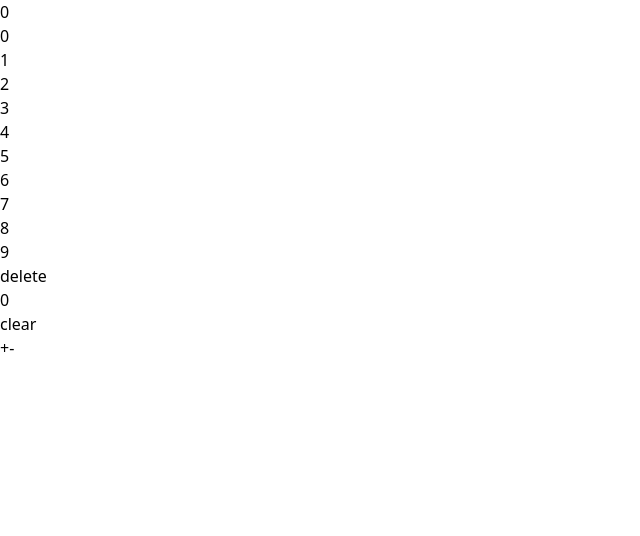
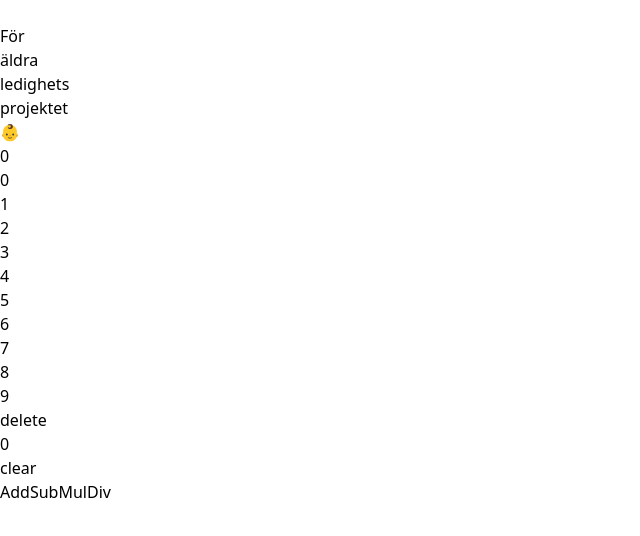
Before and after one commit to antonstihl/fl, a React (Vite) app: page /calculator in a window 1280 px wide. Shown: the top 536 px of the page, without its empty margins (0-640 px from the left). Built offline with nearby package versions, Linux system fonts and the light colour scheme.

Commit message:
cleanup, routes and stuff

```diff
--- a/index.html
+++ b/index.html
@@ -3,7 +3,7 @@
   <head>
     <meta charset="UTF-8" />
     <meta name="viewport" content="width=device-width, initial-scale=1.0" />
-    <title>Anton's Sandbox</title>
+    <title>Föräldraledighetsprojektet</title>
   </head>
   <body>
     <div id="root"></div>
--- a/package.json
+++ b/package.json
@@ -10,12 +10,9 @@
     "preview": "vite preview"
   },
   "dependencies": {
-    "localforage": "^1.10.0",
-    "match-sorter": "^6.3.1",
     "react": "^18.2.0",
     "react-dom": "^18.2.0",
-    "react-router-dom": "^6.20.1",
-    "sort-by": "^0.0.2"
+    "react-router-dom": "^6.20.1"
   },
   "devDependencies": {
     "@types/react": "^18.2.37",
--- a/src/App.tsx
+++ b/src/App.tsx
@@ -2,8 +2,9 @@ import { useEffect, useState } from "react";
 import "./App.css";
 import Menu from "./components/Menu";
 import Calculator from "./components/Calculator";
+import { Outlet } from "react-router-dom";
 
-function App() {
+const App = () => {
   const [menuOpen, setMenuOpen] = useState(false);
 
   const line = <div className="h-1 bg-white rounded-md w-6"></div>;
@@ -15,7 +16,7 @@ function App() {
   );
   return (
     <>
-      {menuOpen && <Menu />}
+      {menuOpen && <Menu closeMenu={() => setMenuOpen(false)} />}
       <div>
         <div className="py-2 pl-4 text-lg bg-emerald-500 text-white font-mono w-screen h-11">
           <div className="flex flex-row">
@@ -36,10 +37,12 @@ function App() {
             <div className="rotate-6 animate-bounce">👶</div>
           </div>
         </div>
-        <Calculator/>
+        <Outlet  />
+        {/* <Calculator/> */}
+        {/* {props.children} */}
       </div>
     </>
   );
-}
+};
 
 export default App;
--- a/src/components/Calculator.tsx
+++ b/src/components/Calculator.tsx
@@ -39,30 +39,47 @@ function Calculator() {
   };
 
   const getButtonCell = (n: number | "delete" | "clear") => {
+    let button = <></>;
+
     if (n === "delete") {
-      return (
-        <div className="border-2 border-black  text-center hover:bg-green-500">
-          <button className="w-full" onClick={pressDeleteButton}>
-            {n}
-          </button>
-        </div>
+      button = (
+        <button key={n} className="w-full" onClick={pressDeleteButton}>
+          {n}
+        </button>
       );
-    }
-    if (n === "clear") {
-      return (
-        <div className="border-2 border-black  text-center hover:bg-green-500">
-          <button className="w-full" onClick={pressClearButton}>
-            {n}
-          </button>
-        </div>
+    } else if (n === "clear") {
+      button = (
+        <button className="w-full" onClick={pressClearButton}>
+          {n}
+        </button>
       );
-    }
-    return (
-      <div className="border-2 border-black  text-center hover:bg-green-500">
+    } else {
+      button = (
         <button className="w-full" onClick={pressNumberButton(n)}>
           {n}
         </button>
+      );
+    }
+
+    return (
+      <div
+        key={n}
+        className="border-2 border-black  text-center hover:bg-green-500"
+      >
+        {button}
       </div>
+    );
+  };
+
+  const getOperationButton = (text: string, op: (n: number) => number) => {
+    return (
+      <button
+        key={text}
+        className="rounded-full hover:bg-green-500 bg-green-200 border-2 border-black my-2 w-8 h-8"
+        onClick={updateCount((x) => op(x))}
+      >
+        {text}
+      </button>
     );
   };
 
@@ -81,21 +98,13 @@ function Calculator() {
         {[1, 2, 3].map((n) => getButtonCell(n))}
         {[4, 5, 6].map((n) => getButtonCell(n))}
         {[7, 8, 9].map((n) => getButtonCell(n))}
-        {["delete", 0, "clear"].map((n) => getButtonCell(n))}
+        {(["delete", 0, "clear"] as const).map((n) => getButtonCell(n))}
       </div>
       <div className="space-x-2">
-        <button
-          className="rounded-full hover:bg-green-500 bg-green-200 border-2 border-black my-2 w-8 h-8"
-          onClick={updateCount((x) => x + input)}
-        >
-          +
-        </button>
-        <button
-          className="hover:bg-green-500 bg-green-200 border-2 border-black my-2 w-8 h-8 rounded-full"
-          onClick={updateCount((x) => x - input)}
-        >
-          -
-        </button>
+        {getOperationButton("Add", (x) => x + input)}
+        {getOperationButton("Sub", (x) => x - input)}
+        {getOperationButton("Mul", (x) => x * input)}
+        {getOperationButton("Div", (x) => x / input)}
       </div>
     </div>
   );
--- /dev/null
+++ b/src/components/Calendar.tsx
@@ -0,0 +1,5 @@
+const Calendar = () => {
+    return <p className="text-center">Calendar page</p>;
+};
+
+export default Calendar;
--- /dev/null
+++ b/src/components/Help.tsx
@@ -0,0 +1,5 @@
+const Help = () => {
+  return <p className="text-center">Here is the help page!</p>;
+};
+
+export default Help;
--- a/src/components/Menu.tsx
+++ b/src/components/Menu.tsx
@@ -1,17 +1,23 @@
-function Menu() {
-  const getButton = (text: string) => {
+import { Link } from "react-router-dom";
+
+type Props = {
+  closeMenu: () => void;
+}
+
+function Menu(props: Props) {
+  const getMenuItem = (text: string, path: string) => {
     return (
       <button className="text-left px-2 w-full hover:bg-emerald-700 cursor-pointer">
-        {text}
+        <Link to={path} onClick={() => props.closeMenu()}>{text}</Link>
       </button>
     );
   };
   return (
     <div className="w-full h-full bg-black bg-opacity-50 block fixed top-11">
       <div className="bg-emerald-500 pt-2 px-2 h-full text-white w-max flex flex-col space-y-2">
-        {getButton("Calculator")}
-        {getButton("Calendar")}
-        {getButton("Help")}
+        {getMenuItem("Calendar", "/calendar")}
+        {getMenuItem("Calculator", "/calculator")}
+        {getMenuItem("Help", "/help")}
       </div>
     </div>
   );
--- a/src/main.tsx
+++ b/src/main.tsx
@@ -3,16 +3,33 @@ import ReactDOM from "react-dom/client";
 import App from "./App.tsx";
 import { createBrowserRouter, RouterProvider } from "react-router-dom";
 import Calculator from "./components/Calculator.tsx";
+import Calendar from "./components/Calendar.tsx";
+import Help from "./components/Help.tsx";
 
 const router = createBrowserRouter([
   {
     path: "/",
     element: <App />,
+    children: [
+      {
+        path: "calendar",
+        element: <Calendar />,
+        index: true
+      },
+      {
+        path: "calculator",
+        element: <Calculator />,
+      },
+      {
+        path: "help",
+        element: <Help />,
+      },
+    ],
   },
-  {
-    path: "/calculator",
-    element: <Calculator />
-  }
+  // {
+  //   path: "/calculator",
+  //   element: <Calculator/>
+  // }
 ]);
 
 ReactDOM.createRoot(document.getElementById("root")!).render(
```
